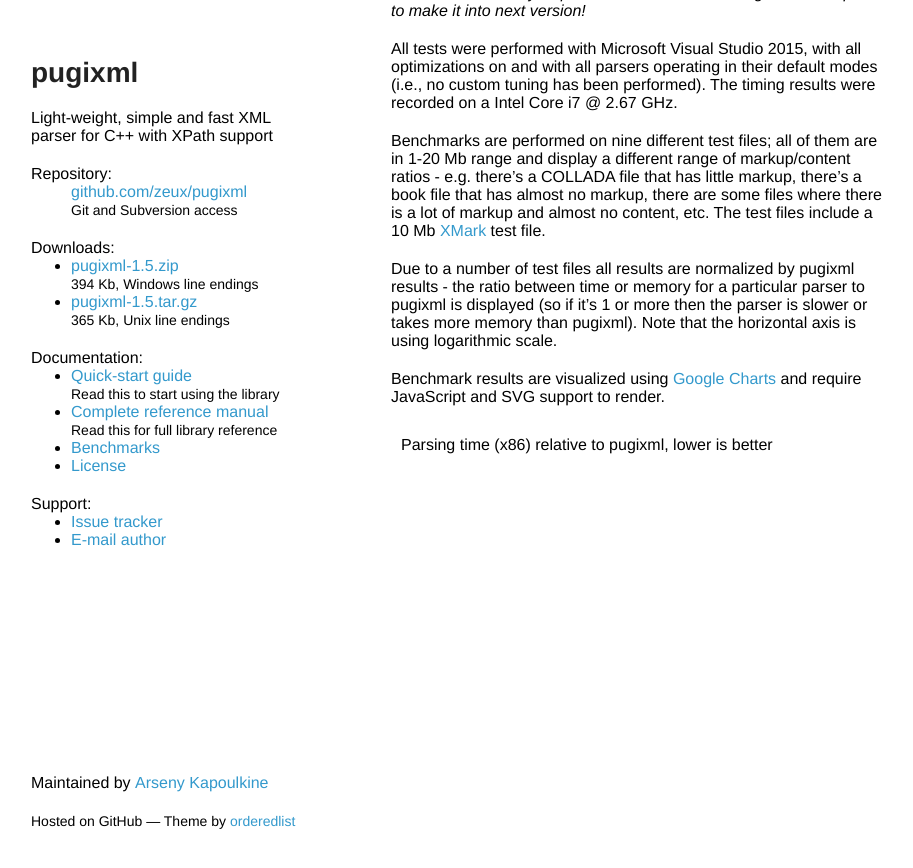
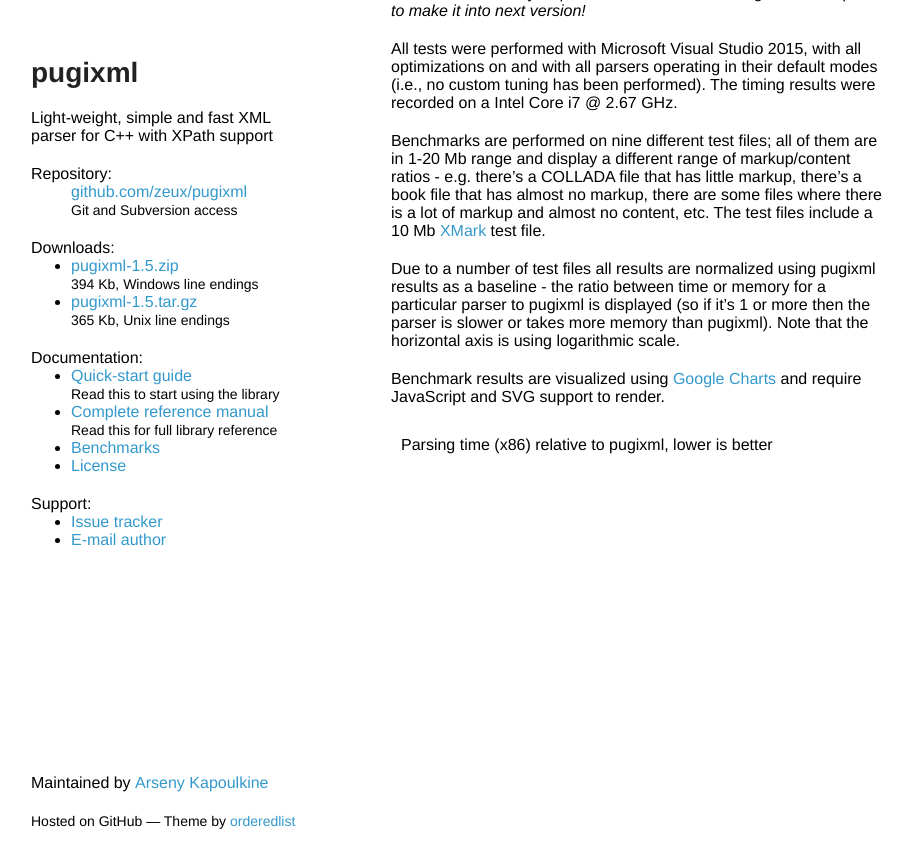
Before and after one commit to zeux/pugixml, a Jekyll site: the page built from benchmark.md, in a window 1280 px wide and 900 px high, scrolled down 432 px. Shown: the top 868 px of the window, without its empty margins (179-1092 px from the left). Built offline with Jekyll 4.4.1, drawn with Linux system fonts in a browser that asks for light colours; comment, search, counter and statistics services are not loaded.

Commit message:
Update benchmark.md

```diff
--- a/benchmark.md
+++ b/benchmark.md
@@ -17,7 +17,7 @@ All tests were performed with Microsoft Visual Studio 2015, with all optimizatio
 
 Benchmarks are performed on nine different test files; all of them are in 1-20 Mb range and display a different range of markup/content ratios - e.g. there's a COLLADA file that has little markup, there's a book file that has almost no markup, there are some files where there is a lot of markup and almost no content, etc. The test files include a 10 Mb [XMark](http://www.xml-benchmark.org) test file.
 
-Due to a number of test files all results are normalized by pugixml results - the ratio between time or memory for a particular parser to pugixml is displayed (so if it's 1 or more then the parser is slower or takes more memory than pugixml). Note that the horizontal axis is using logarithmic scale.
+Due to a number of test files all results are normalized using pugixml results as a baseline - the ratio between time or memory for a particular parser to pugixml is displayed (so if it's 1 or more then the parser is slower or takes more memory than pugixml). Note that the horizontal axis is using logarithmic scale.
 
 Benchmark results are visualized using [Google Charts](https://developers.google.com/chart/) and require JavaScript and SVG support to render.
 
```
